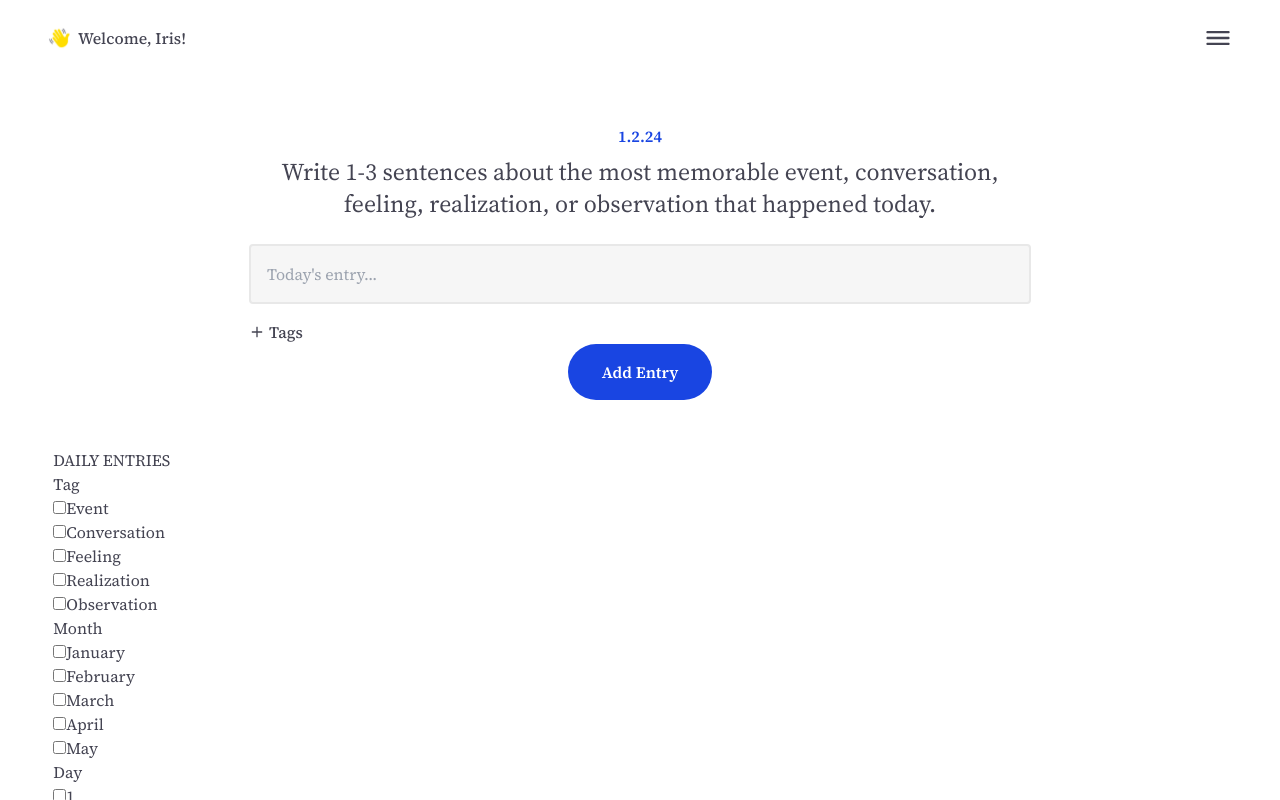
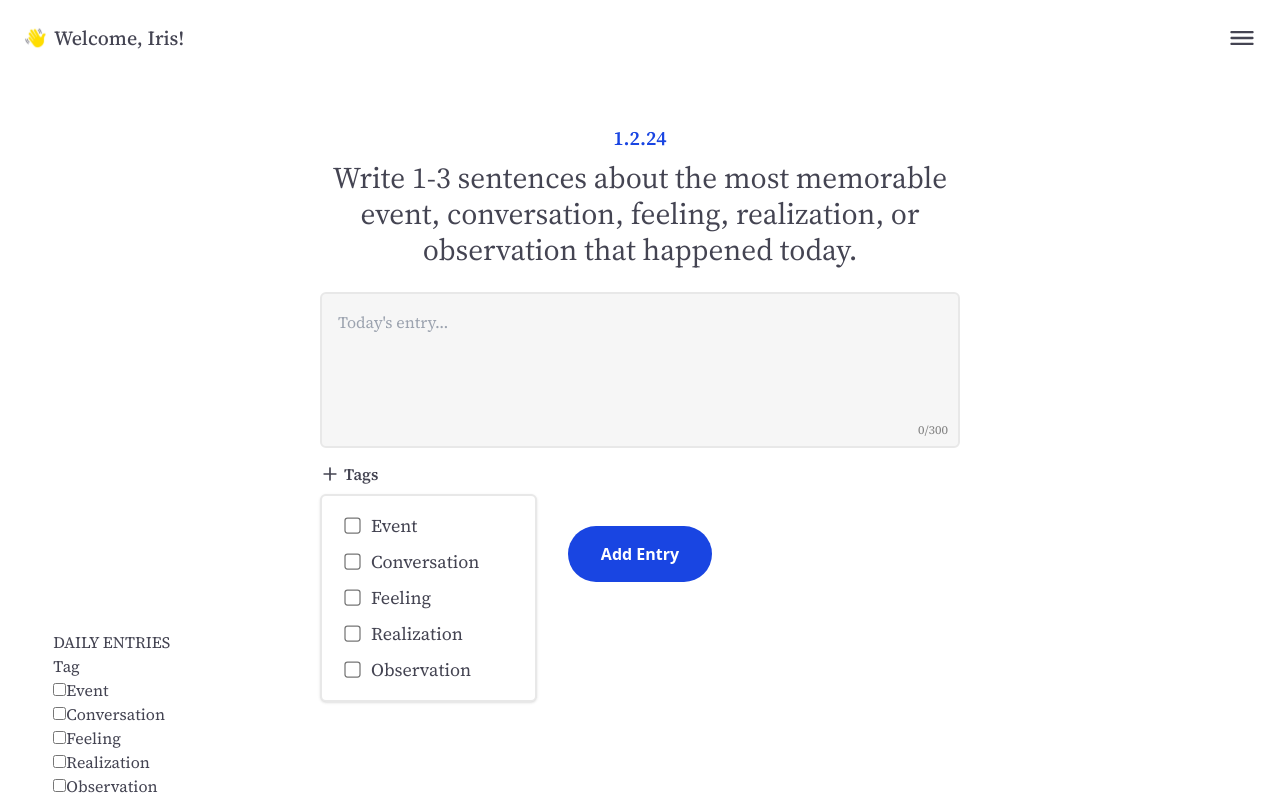
Before and after one commit to iris-jeong/memento-app, a Next.js app in the folder client/: page /home in a window 1280 px wide. Both pictures are taken after a click on the button "Tags". Shown: the top 800 px of the page. Built offline with nearby package versions, Linux system fonts and the light colour scheme.

Commit message:
Create Header and EntryForm components

```diff
--- a/client/src/components/EntryForm.tsx
+++ b/client/src/components/EntryForm.tsx
@@ -1,73 +1,206 @@
 'use client';
 import Image from 'next/image';
 import AddIcon from '../../public/add.svg';
-import { useState } from 'react';
+import CloseIcon from '../../public/close.svg';
+import { useState, useEffect, useRef, ChangeEvent } from 'react';
+
+type Tag = 'Event' | 'Conversation' | 'Feeling' | 'Realization' | 'Observation';
 
 export default function EntryForm() {
-	const [isTagsOpen, setIsTagsOpen] = useState(false);
+	const [isTagsOpen, setIsTagsOpen] = useState<boolean>(false);
+	const [selectedTags, setSelectedTags] = useState<Tag[]>([]);
+	const [charCount, setCharCount] = useState<number>(0);
+	const tagListRef = useRef<HTMLDivElement>(null);
+
+	const handleTextChange = (event: ChangeEvent<HTMLTextAreaElement>) => {
+		const newText = event.target.value;
+		setCharCount(newText.length);
+	};
+
+	const toggleTagMenu = (): void => {
+		console.log(`toggling from  ${isTagsOpen} to ${!isTagsOpen}`);
+		setIsTagsOpen((prevIsTagsOpen) => !prevIsTagsOpen);
+	};
+
+	const handleTagChange = (tag: Tag, isChecked: boolean): void => {
+		if (isChecked && selectedTags.length < 3) {
+			setSelectedTags((prevTags) => [...prevTags, tag]);
+		} else {
+			setSelectedTags((prevTags) => prevTags.filter((t) => t !== tag));
+		}
+	};
+
+	const removeTag = (tag: Tag): void => {
+		setSelectedTags((prevTags) => prevTags.filter((t) => t !== tag));
+	};
+
+	useEffect(() => {
+		function handleClickOutside(event: MouseEvent): void {
+			if (
+				tagListRef.current &&
+				!tagListRef.current.contains(event.target as Node)
+			) {
+				setIsTagsOpen(false);
+			}
+		}
+
+		document.addEventListener('mousedown', handleClickOutside);
+		return (): void => {
+			document.removeEventListener('mousedown', handleClickOutside);
+		};
+	}, [tagListRef]);
 
 	return (
-		<section className="w-8/12 max-w-[850px] mx-auto my-12">
+		<section className="w-5/6 sm:4/5 md:3/4 lg:w-2/3 max-w-[640px] mx-auto my-12">
 			<form
 				action=""
 				method="POST"
 				className="flex flex-col align-center justify-center"
 			>
-				<p className="text-center text-[#1945E2] font-semibold">1.2.24</p>
-				<h1 className="text-center text-2xl mt-2 mb-6">
+				<p className="text-center text-[#1945E2] font-semibold text-lg sm:text-xl md:2xl lg:3xl">
+					1.2.24
+				</p>
+				<h1 className="text-center text-lg xs:text-2xl md:text-3xl mt-2 mb-6">
 					Write 1-3 sentences about the most memorable event, conversation,
 					feeling, realization, or observation that happened today.
 				</h1>
+				<div className="relative w-full">
 					<textarea
 						id="entry-input"
 						name="entry-input"
-					rows={1}
+						rows={5}
 						maxLength={300}
 						required
 						aria-label="Entry input"
 						placeholder="Today's entry..."
-					className="border-solid border-2 border-[#E8E8E8] rounded bg-[#F6F6F6] resize-none p-4 mb-4 focus:outline-none"
+						className="w-full border-solid border-2 border-[#E8E8E8] rounded-md bg-[#F6F6F6] p-4 mb-4 focus:outline-none resize-none"
+						onChange={handleTextChange}
 					></textarea>
-				<div>
-					<button type="button" className="flex items-center">
-						<Image src={AddIcon} alt="Add entry icon" width={16} />
-						<p className="pl-1 font-medium">Tags</p>
+					<div className="flex text-xs absolute right-0 bottom-8 right-3 text-[#838383]">
+						<span>{charCount}</span>
+						<span>/300</span>
+					</div>
+				</div>
+
+				<div className="relative -mt-2">
+					<div className="entry-tags flex w-full">
+						<div className="flex items-center flex-wrap">
+							<button
+								type="button"
+								className="flex items-center mr-4 mb-2"
+								onClick={toggleTagMenu}
+							>
+								<Image src={AddIcon} alt="Add tags icon" width={20} />
+								<p className="pl-1 font-semibold">Tags</p>
 							</button>
-					<div className="entry-tags"></div>
+
+							{selectedTags.map((tag) => (
+								<div
+									key={tag}
+									className="flex items-center border-solid border-2 bg-[#F9F9F9] rounded-full px-3 py-1 text-xs mr-2 mb-2 font-sans"
+								>
+									<p>#{tag}</p>
+									<button type="button" onClick={() => removeTag(tag)}>
+										<Image
+											src={CloseIcon}
+											alt="Close icon"
+											width={14}
+											className="ml-2"
+										/>
+									</button>
+								</div>
+							))}
+						</div>
 					</div>
 
 					{isTagsOpen && (
-					<div className="tag-list">
-						<input type="text" placeholder="Create new tag"></input>
-
-						<ul className="tags">
-							<li>
-								<input type="checkbox" id="tag-event" />
+						<div
+							ref={tagListRef}
+							className="absolute border-solid border-2 border-[#E8E8E8] bg-[#FFFFFF] rounded-md py-4 pl-4 pr-12 shadow"
+						>
+							<ul className="px-2 xs:text-lg">
+								<li className="mb-2">
+									<input
+										type="checkbox"
+										id="tag-event"
+										className="mr-3 scale-125"
+										onChange={(e) => handleTagChange('Event', e.target.checked)}
+										checked={selectedTags.includes('Event')}
+										disabled={
+											selectedTags.length >= 3 &&
+											!selectedTags.includes('Event')
+										}
+									/>
 									<label htmlFor="tag-event">Event</label>
 								</li>
-							<li>
-								<input type="checkbox" id="tag-conversation" />
+								<li className="mb-2">
+									<input
+										type="checkbox"
+										id="tag-conversation"
+										className="mr-3 scale-125"
+										checked={selectedTags.includes('Conversation')}
+										onChange={(e) =>
+											handleTagChange('Conversation', e.target.checked)
+										}
+										disabled={
+											selectedTags.length >= 3 &&
+											!selectedTags.includes('Conversation')
+										}
+									/>
 									<label htmlFor="tag-conversation">Conversation</label>
 								</li>
-							<li>
-								<input type="checkbox" id="tag-feeling" />
+								<li className="mb-2">
+									<input
+										type="checkbox"
+										id="tag-feeling"
+										className="mr-3 scale-125"
+										checked={selectedTags.includes('Feeling')}
+										onChange={(e) =>
+											handleTagChange('Feeling', e.target.checked)
+										}
+									/>
 									<label htmlFor="tag-feeling">Feeling</label>
 								</li>
-							<li>
-								<input type="checkbox" id="tag-realization" />
+								<li className="mb-2">
+									<input
+										type="checkbox"
+										id="tag-realization"
+										className="mr-3 scale-125"
+										checked={selectedTags.includes('Realization')}
+										onChange={(e) =>
+											handleTagChange('Realization', e.target.checked)
+										}
+										disabled={
+											selectedTags.length >= 3 &&
+											!selectedTags.includes('Realization')
+										}
+									/>
 									<label htmlFor="tag-realization">Realization</label>
 								</li>
-							<li>
-								<input type="checkbox" id="tag-observation" />
+								<li className="">
+									<input
+										type="checkbox"
+										id="tag-observation"
+										className="mr-3 scale-125"
+										checked={selectedTags.includes('Observation')}
+										onChange={(e) =>
+											handleTagChange('Observation', e.target.checked)
+										}
+										disabled={
+											selectedTags.length >= 3 &&
+											!selectedTags.includes('Observation')
+										}
+									/>
 									<label htmlFor="tag-observation">Observation</label>
 								</li>
 							</ul>
 						</div>
 					)}
+				</div>
 
 				<button
 					type="submit"
-					className="rounded-full bg-[#1945E2] w-36 h-14 text-white font-semibold mx-auto"
+					className="rounded-full bg-[#1945E2] w-36 h-14 text-white font-semibold mx-auto mt-8 font-sans"
 				>
 					Add Entry
 				</button>
--- a/client/src/components/Header.tsx
+++ b/client/src/components/Header.tsx
@@ -26,10 +26,10 @@ const Header: React.FC = () => {
 		};
 	}, [navRef]);
 	return (
-		<header className="flex justify-between items-center p-6 lg:px-12">
+		<header className="flex justify-between items-center p-6">
 			<div className="flex">
 				<Image src={WaveIcon} alt="Hand wave icon" width={22} height={22} />
-				<p className="ml-2 font-medium">Welcome, Iris!</p>
+				<p className="ml-2 font-medium sm:text-lg md:text-xl">Welcome, Iris!</p>
 			</div>
 			<nav ref={navRef} className="relative flex justify-end" role="navigation">
 				<button
--- a/client/tailwind.config.ts
+++ b/client/tailwind.config.ts
@@ -16,6 +16,9 @@ const config: Config = {
 			fontFamily: {
 				sourceserif: ['Source Serif', 'serif'],
 			},
+			screens: {
+				xs: '586px',
+			},
 		},
 	},
 	plugins: [],
```
Also changed, not shown: client/public/add-plus.svg (added), client/public/close.svg (added). Lines whose indentation alone changed are shown as unchanged.
